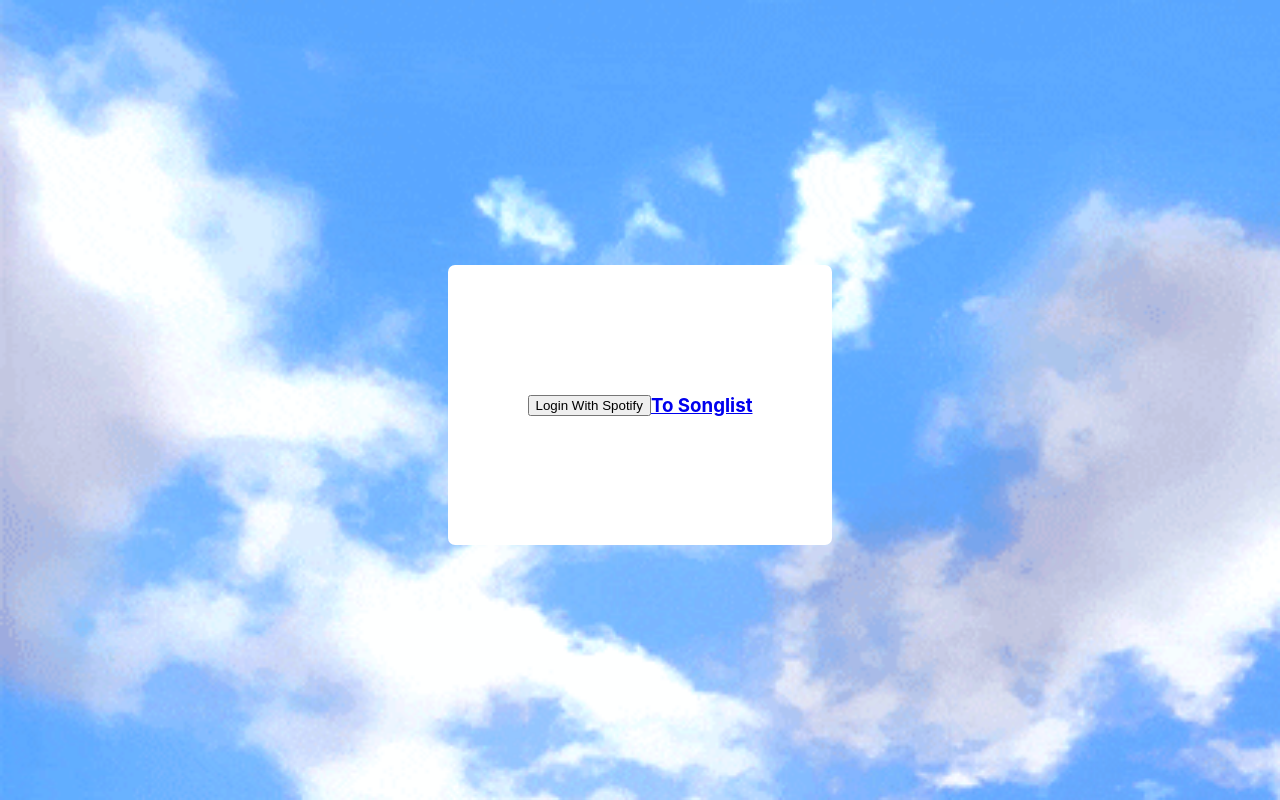
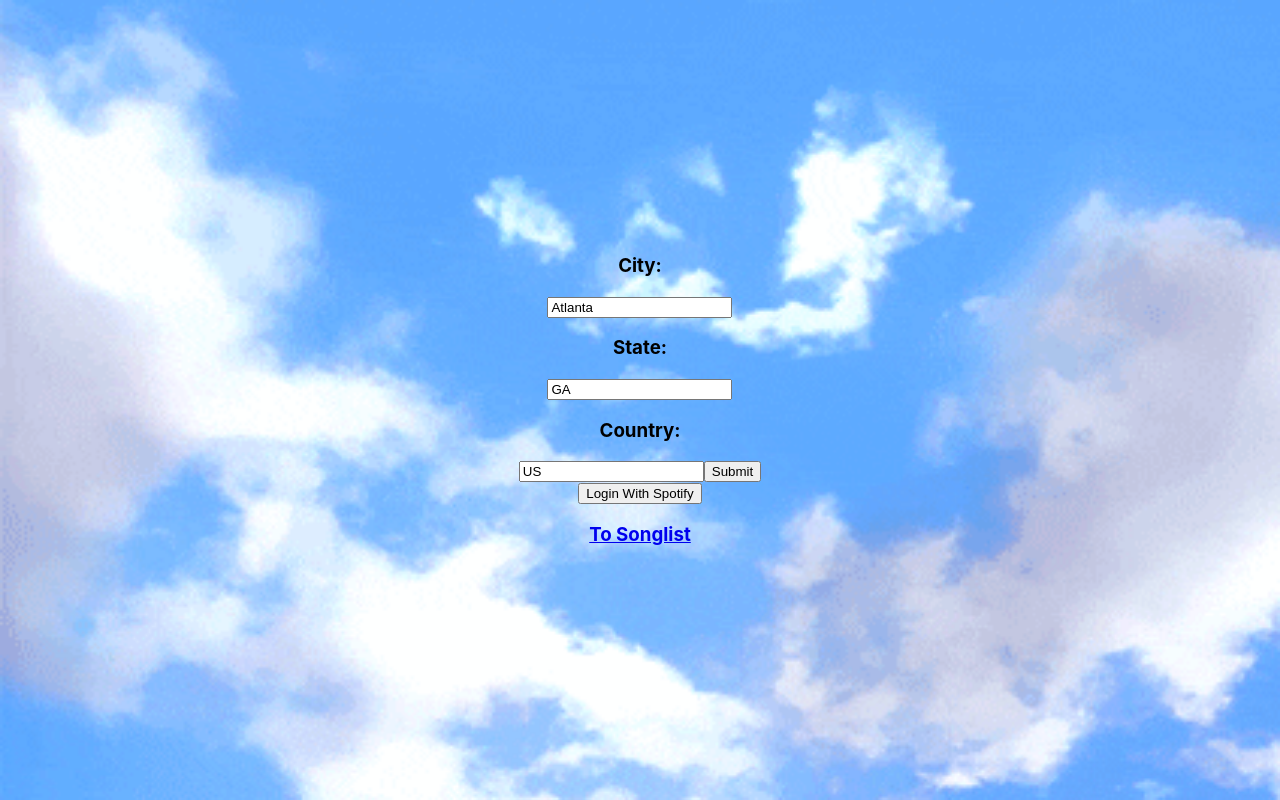
Before and after one commit to JackSkiles/weatherJams, a React (Create React App) app: page / in a window 1280 px wide. Built offline with nearby package versions, Linux system fonts and the light colour scheme; what spotify-web-api-js would draw is missing.

Commit message:
updated weather functionality

```diff
--- a/src/App.css
+++ b/src/App.css
@@ -33,6 +33,17 @@
   color: #61dafb;
 }
 
+.card {
+  display: 'flex';
+  align-items: 'center';
+  justify-content: 'center';
+  width: '30%';
+  height: '35vh';
+  background-color: 'white';
+  margin-top: '10px';
+  border-radius: '7px';
+ }
+
 @keyframes App-logo-spin {
   from {
     transform: rotate(0deg);
--- a/src/App.js
+++ b/src/App.js
@@ -70,11 +70,16 @@ class App extends React.Component {
           }}>
             <Switch>
               <Route path="/" exact>
-                <div style={{ display: 'flex', alignItems: 'center', justifyContent: 'center', width: '30%', height: '35vh', backgroundColor: 'white', marginTop: '10px', borderRadius: '7px' }}>
+                <div className="card">
+                  <div>
+                    <Weather handleSubmit={(e, state) => {
+                      this.weatherGet(state)
+                    }} />
                   <div>
                     <a href='http://localhost:8888'>
                       <button>Login With Spotify</button>
                     </a>
+                  </div>
                   </div>
                   {/* <h1>{ this.state.categories }</h1> */}
                   <div>
@@ -82,15 +87,10 @@ class App extends React.Component {
                   </div>
                 </div>
               </Route>
+              <Route path="/SongList">
+                <SongList />
+              </Route>
             </Switch>
-            <Route path="/SongList">
-              <div style={{ display: 'flex', display: 'column', alignItems: 'center', justifyContent: 'center', width: '30%', height: '35vh', backgroundColor: 'white', marginTop: '10px', borderRadius: '7px' }}>
-                <Weather handleSubmit={(e, state) => {
-                  this.weatherGet(state)
-                }} />
-              </div>
-              <SongList />
-            </Route>
           </div>
         </div>
       </Router>
--- a/src/components/SongList.jsx
+++ b/src/components/SongList.jsx
@@ -10,14 +10,18 @@ export default class SongList extends React.Component {
     }
   }
 
+  getRandomInt(max) {
+    return Math.floor(Math.random() * Math.floor(max));
+  }
 
-  getNowPlaying() {
-    spotifyWebApi.getCategoryPlaylists("hiphop")
+  getPlaylist(genre) {
+    spotifyWebApi.getCategoryPlaylists(genre)
         .then((response) => {
           console.log(response)
+          const playlistNum = this.getRandomInt(19);
           if (response) {
             console.log(response)
-          const url = response.playlists.items[3].uri;
+            const url = response.playlists.items[playlistNum].uri;
             const uri = url.slice(17, url.length);
             console.log(uri)
             this.setState({
@@ -30,13 +34,55 @@ export default class SongList extends React.Component {
           }
         })
   }
+  componentDidMount() {
+    const weather = "Rain";
+    switch(weather) {
+      case "Clear":
+        this.getPlaylist("pop");
+        break;
+      case "Clouds":
+        this.getPlaylist("chill");
+        break;
+      case "Drizzle":
+        this.getPlaylist("jazz");
+        break;
+      case "Rain":
+        this.getPlaylist("focus");
+        break;
+      case "Snow":
+        this.getPlaylist("sleep");
+        break;
+      case "Thunderstorm":
+        this.getPlaylist("rock");
+        break;
+    }
+  }
+  // getNowPlaying() {
+  //   spotifyWebApi.getCategoryPlaylists("hiphop")
+  //     .then((response) => {
+  //       console.log(response)
+  //       if (response) {
+  //         console.log(response)
+  //         const url = response.playlists.items[3].uri;
+  //         const uri = url.slice(17, url.length);
+  //         console.log(uri)
+  //         this.setState({
+  //           categories: `https://open.spotify.com/embed/playlist/${uri}`
+  //         })
+  //       } else {
+  //         this.setState({
+  //           categories: 'nothing'
+  //         });
+  //       }
+  //     })
+  // }
 
   render() {
     return (
       <div>
-        <button onClick={() => this.getNowPlaying()}>
+        <div onMount={() => this.componentDidMount()}>
           Check Now Playing
-                </button>
+          </div>
         <div>
           <iframe src={this.state.categories}
             width="300" height="380" frameborder="0" allowtransparency="true" allow="encrypted-media">
```
Lines whose indentation alone changed are shown as unchanged.
